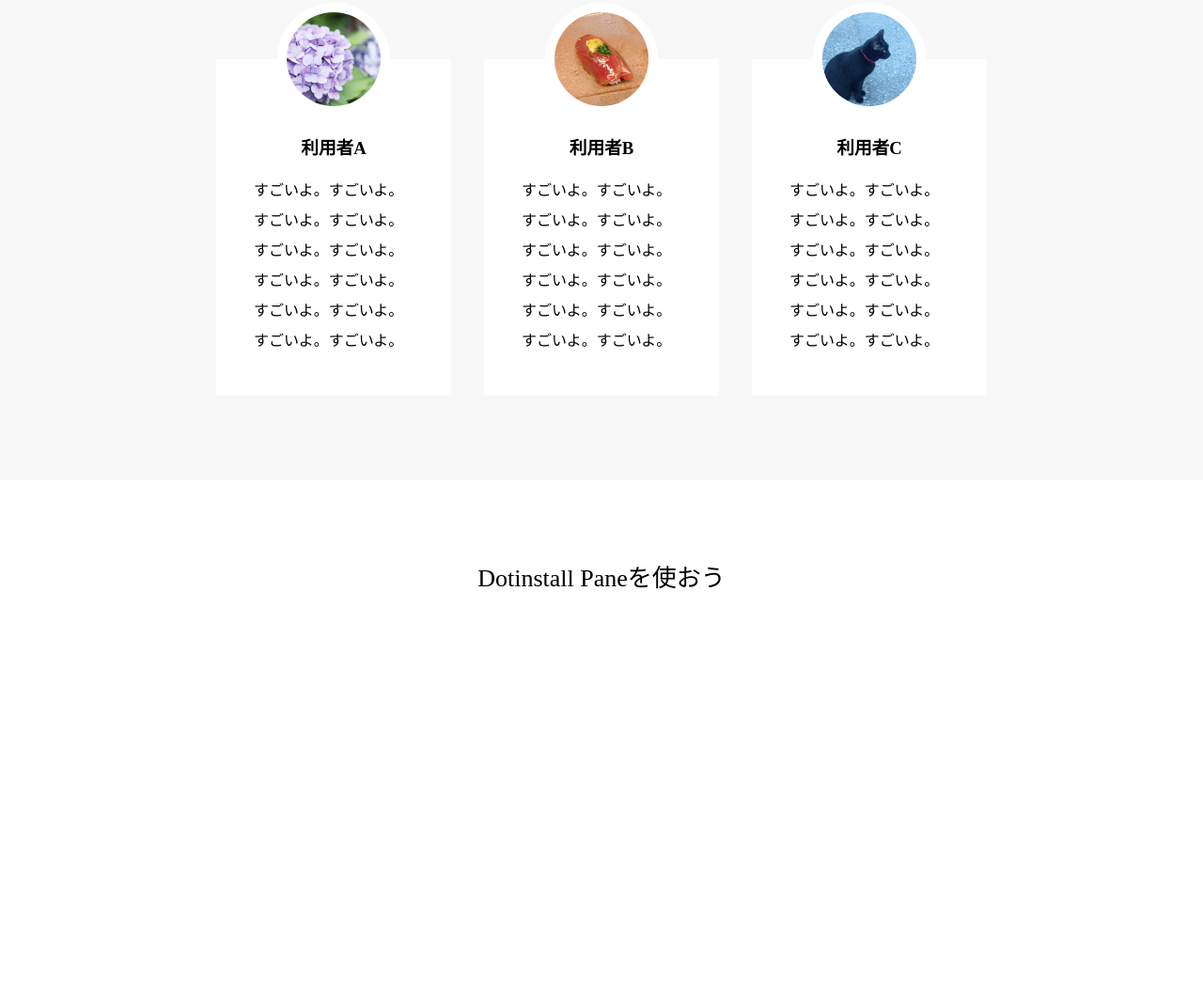
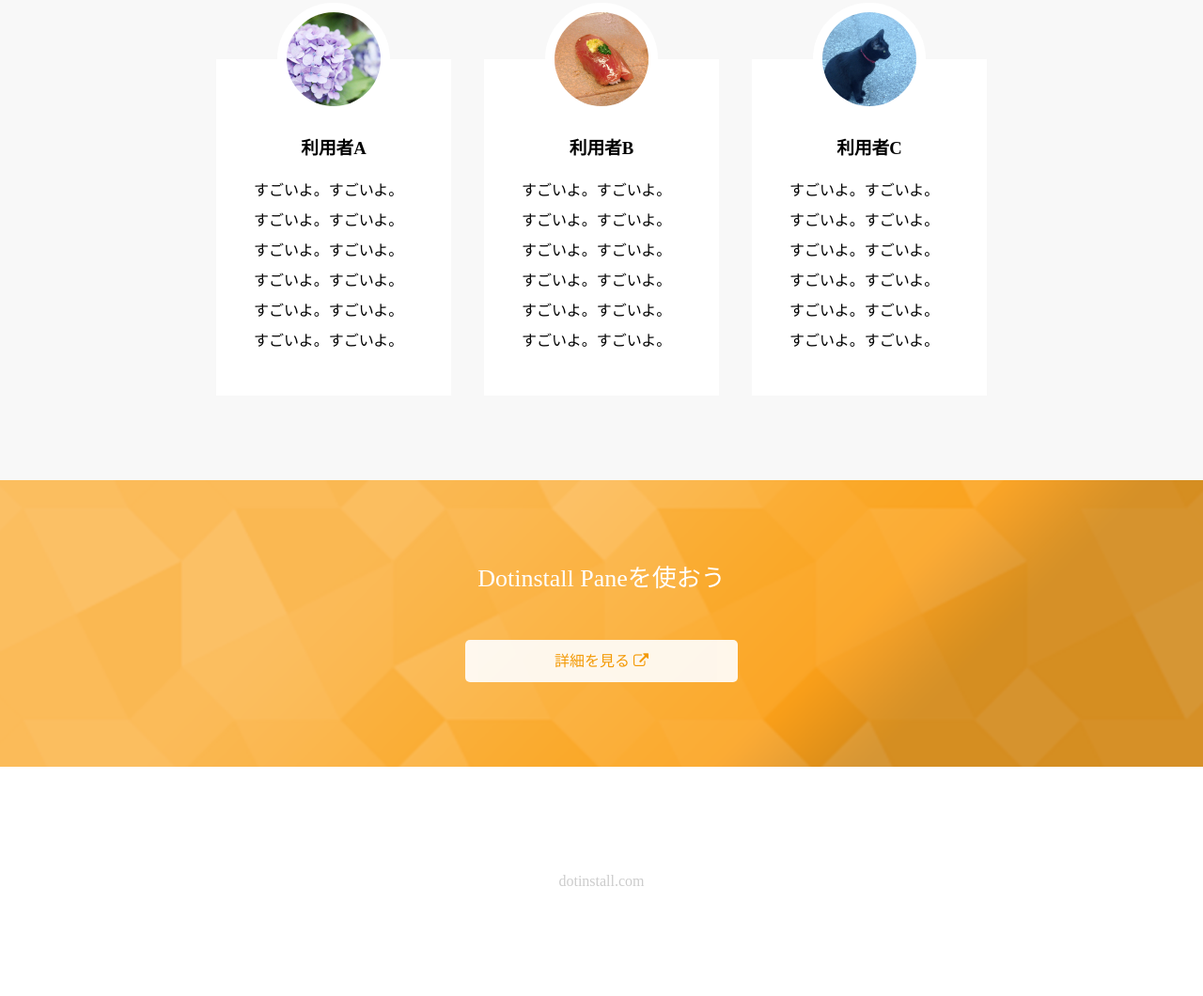
Before and after one commit to KimiyukiYamauchi/html.2017, a plain HTML site: page j1/index.html in a window 1280 px wide. Shown: the part 1737-2797 px from the top of the page at 94% size. Before the commit the page ends 2548 px from the top, so only its background shows below. Drawn offline with Linux system fonts and the light colour scheme.

Commit message:
1コラムのページ完成

```diff
--- a/j1/css/styles.css
+++ b/j1/css/styles.css
@@ -162,3 +162,23 @@ header img {
 .voices h2 {
   margin-bottom: 150px;
 }
+
+/* call-to-action */
+
+.call-to-action {
+  background: url('../img/bg.png');
+  background-size: cover;
+  text-align: center;
+}
+
+.call-to-action h2{
+  color: #fff;
+  margin-bottom: 50px;
+}
+
+/* footer */
+footer {
+  padding: 90px 0;
+  text-align: center;
+  color: #ccc;
+}
--- a/j1/index.html
+++ b/j1/index.html
@@ -74,9 +74,13 @@
   <section class="call-to-action">
     <h2>Dotinstall Paneを使おう</h2>
     <div class="container">
+      <a class="btn" href="#">詳細を見る <i class="fa fa-external-link" aria-hidden="true"></i></a>
     </div>
   </section>
 
+  <footer>
+    <p>dotinstall.com</p>
+  </footer>
 
 </body>
 </html>
```
